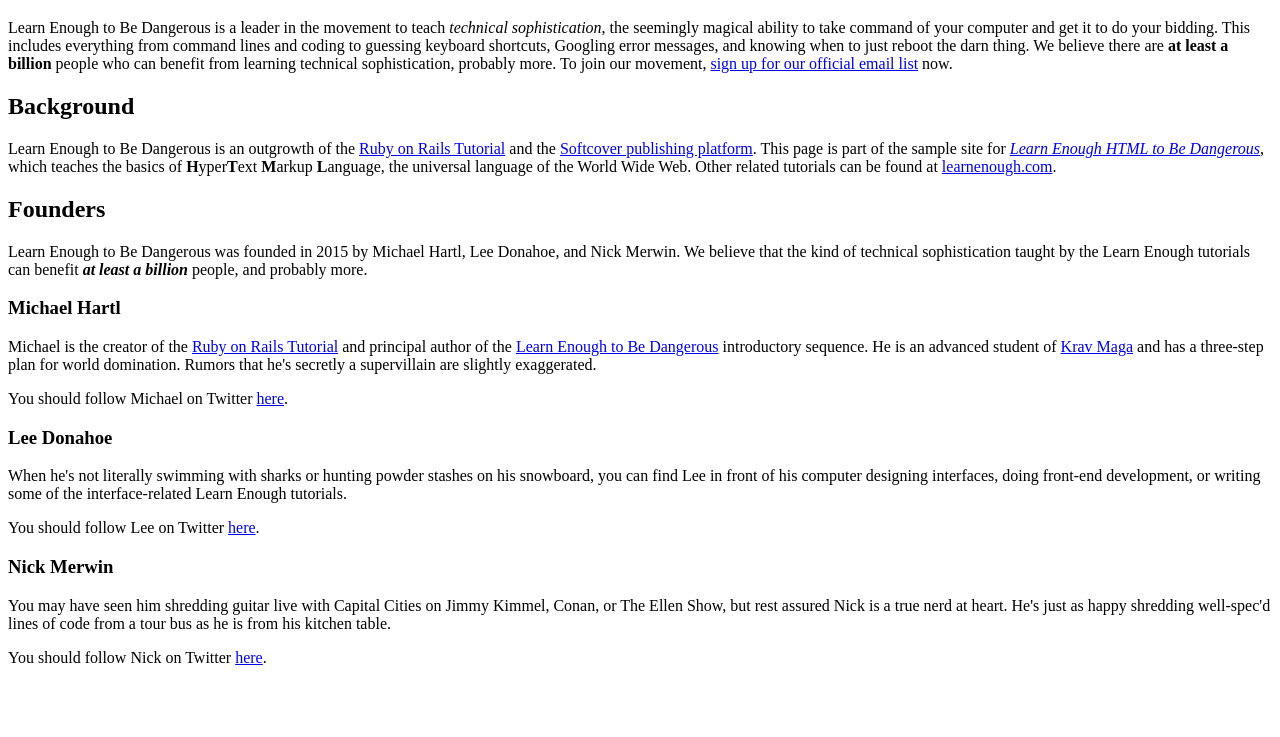
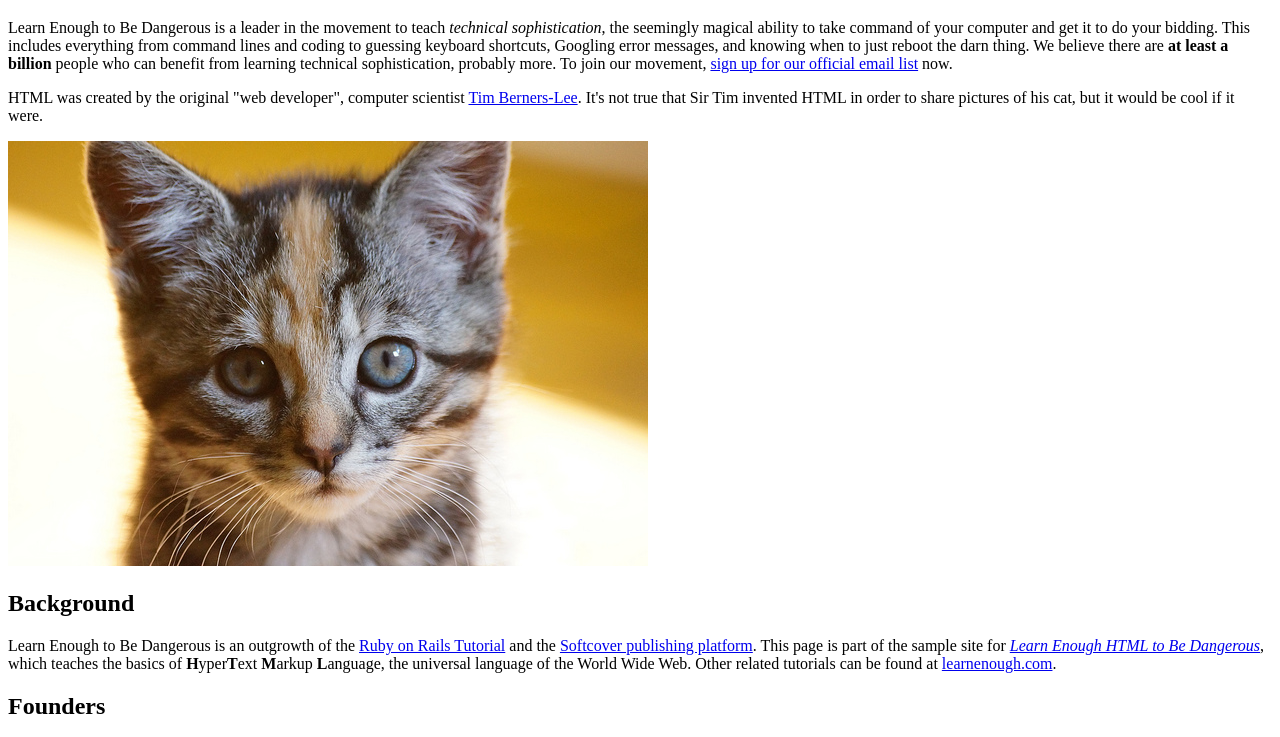
Before and after one commit to renateAtNedap/sample_website, a plain HTML site: page index.html in a window 1280 px wide. Shown: the part 61-798 px from the top of the page. Drawn offline with Linux system fonts and the light colour scheme.

Commit message:
Add content and some images

```diff
--- a/index.html
+++ b/index.html
@@ -18,6 +18,16 @@
       learning technical sophistication, probably more. To join our
       movement, <a href="https://learnenough.com/email">sign up for our official email list</a> now.
     </p>
+
+    <p>
+      HTML was created by the original "web developer", computer scientist
+      <a href="https://en.wikipedia.org/wiki/Tim_Berners-Lee">Tim
+      Berners-Lee</a>. It's not true that Sir Tim invented HTML in order to
+      share pictures of his cat, but it would be cool if it were.
+    </p>
+
+    <img src="images/kitten.jpg" alt="An adorable kitten">
+
 
     <h2>Background</h2>
 
@@ -45,6 +55,8 @@
 
     <h3>Michael Hartl</h3>
 
+    <img src="https://gravatar.com/avatar/ffda7d145b83c4b118f982401f962ca6?s=150" alt="Michael Hartl">
+
     <p>
       Michael is the creator of the <a href="https://www.railstutorial.org/">
       Ruby on Rails Tutorial</a> and principal author of the
@@ -62,6 +74,8 @@
 
     <h3>Lee Donahoe</h3>
 
+    <img src="https://gravatar.com/avatar/b65522a6f3a6899705d119d7aa232a6d?s=150" alt="Lee Donahoe">
+
     <p>
       When he's not literally swimming with sharks or hunting powder stashes
       on his snowboard, you can find Lee in front of his computer designing
@@ -75,6 +89,8 @@
     </p>
 
     <h3>Nick Merwin</h3>
+
+    <img src="https://gravatar.com/avatar/e2d6ce2ba5c1b6d674ae8ff2b3b45d23?s=150" alt="Nick Merwin">
 
     <p>
       You may have seen him shredding guitar live with Capital Cities on Jimmy
```
Also changed, not shown: images/kitten.jpg (added).
